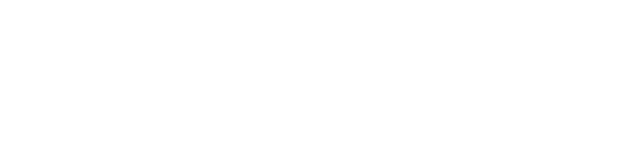
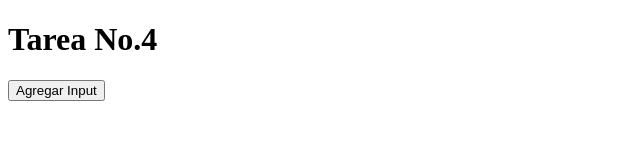
Before and after one commit to CARS1803/Reyes_tarea4, a plain HTML site: page Index.html in a window 1280 px wide. Shown: the whole page, without its empty margins (0-640 px from the left). Drawn offline with Linux system fonts and the light colour scheme.

Commit message:
Creacion de Formulario en Html

```diff
--- a/Index.html
+++ b/Index.html
@@ -6,6 +6,10 @@
     <title>Tarea No.4</title>
 </head>
 <body>
-
+    <h1>Tarea No.4</h1>
+    <form action="#" id="Formulario">
+        <button type="button" onclick="addInput()">Agregar Input</button>
+    </form>
+    <script src="Codigo.js"></script>
 </body>
 </html>
```
